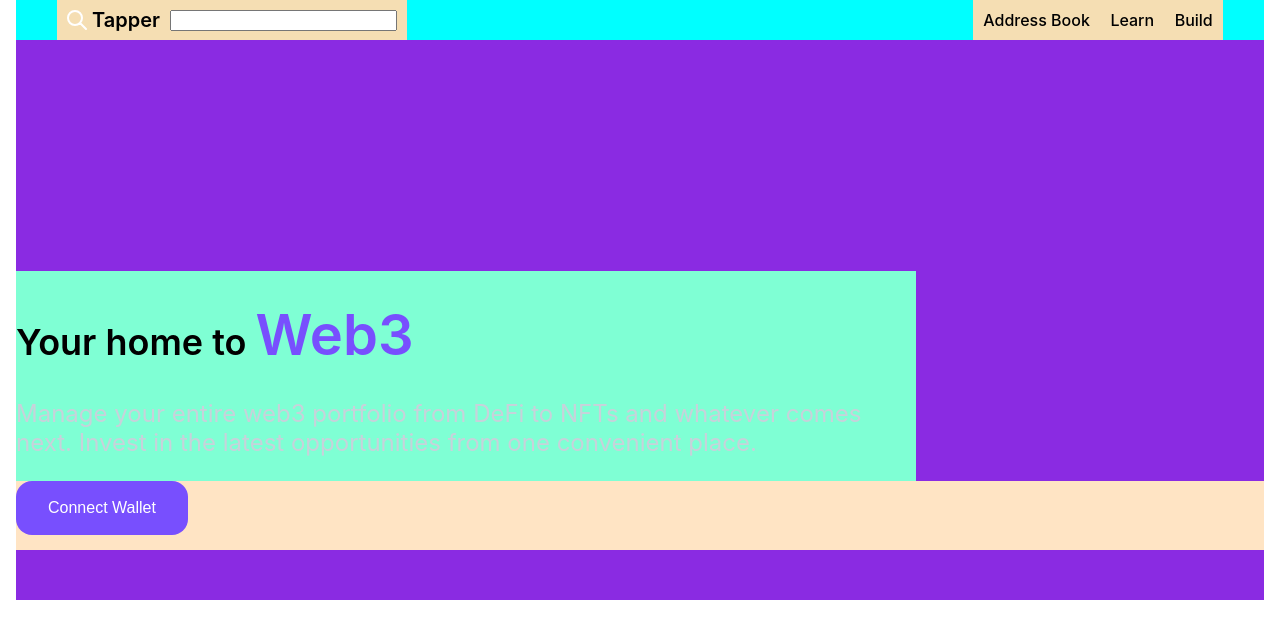
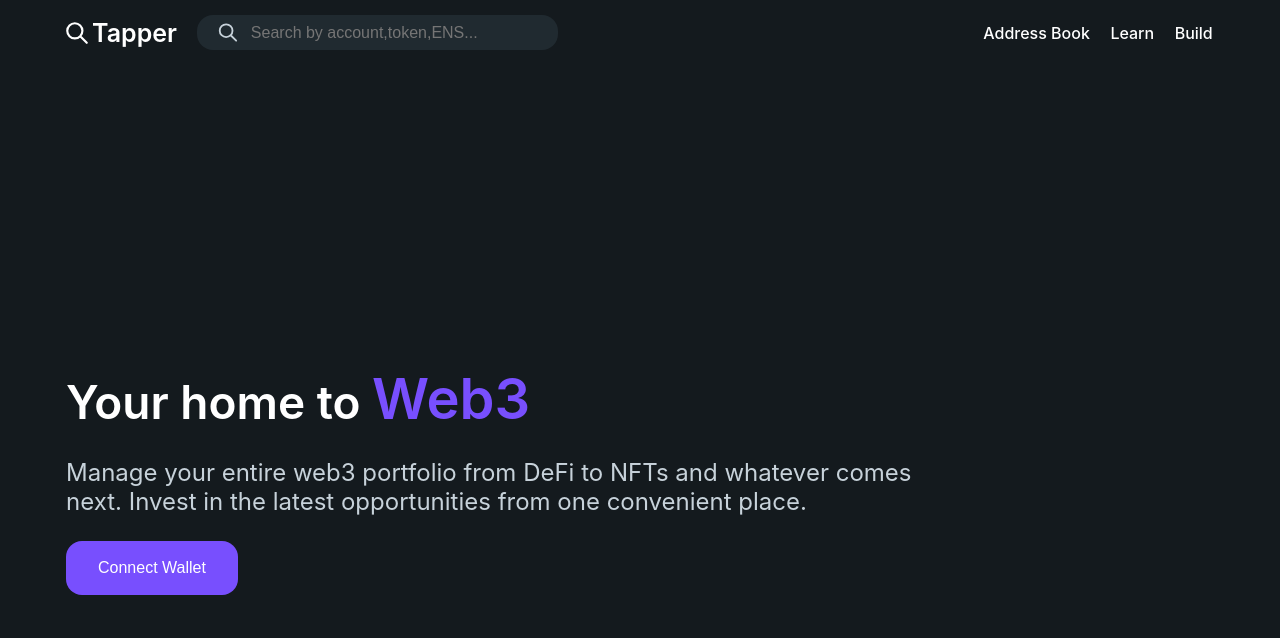
Before and after one commit to Bheemesh1706/Tapper, a Next.js app: page / in a window 1280 px wide. Shown: the top 638 px of the page. Built offline with nearby package versions, Linux system fonts and the light colour scheme.

Commit message:
Added styles to the front page

```diff
--- a/pages/index.tsx
+++ b/pages/index.tsx
@@ -31,13 +31,18 @@ const Home:React.FC = () => {
           <section  className={`${styles.desktopHeader} ${styles.headerConatiner} `}>
 
               <div className={`${styles.logo}`}>
-                    <svg xmlns="http://www.w3.org/2000/svg"  fill="none" viewBox="0 0 24 24" className={`${styles.icon}`} stroke="currentColor" strokeWidth={2}>
+                    <svg xmlns="http://www.w3.org/2000/svg"  fill="none" viewBox="0 0 24 24"  style={{transform:  "scale(1.3)",color:"white",height:"20px"}} stroke="currentColor" strokeWidth={2}>
                           <path strokeLinecap="round" strokeLinejoin="round" d="M21 21l-6-6m2-5a7 7 0 11-14 0 7 7 0 0114 0z" />
                     </svg>
                     <p>Tapper</p>
               </div>
               <div className={`${styles.inputContainer}`}>
-                    <input >
+
+                    <svg xmlns="http://www.w3.org/2000/svg"  fill="none" viewBox="0 0 24 24" stroke="currentColor" strokeWidth={2}>
+                        <path strokeLinecap="round" strokeLinejoin="round" d="M21 21l-6-6m2-5a7 7 0 11-14 0 7 7 0 0114 0z" />
+                    </svg>
+
+                    <input placeholder='Search by account,token,ENS...' >
                     </input>
               </div>
 
--- a/styles/Home.module.css
+++ b/styles/Home.module.css
@@ -1,6 +1,9 @@
 .mainContainer{
   height: 100vh;
   padding: 0 16px;
+  background-color: #141a1e;
+  color: white;
+  overflow: hidden;
 }
 
 .container{
@@ -12,7 +15,7 @@
 .navHeader{
   height: 2.5rem;
   width: 100%;
-  background-color: aqua;
+  padding-top: 25px;
 }
 
 .mobileNav{
@@ -31,9 +34,7 @@
 }
 
 .desktopHeader{
-  height: 100%;
-  width: 30%;
-  background-color: wheat;
+  width: 46%;
 }
 .headerConatiner{
   display: flex;
@@ -49,29 +50,46 @@
 .inputContainer{
   display: flex;
   height: 100%;
-  width: 80%;
-  justify-content: center;
+  width: 70%;
+  justify-content: flex-start;
   align-items: center;
-  padding: 0 10px;
+  border-radius: 16px;
+  background-color: #202A30;
+  padding: 5px 10px;
+  margin-right: 35px;
 }
 
 .inputContainer input{
   width: 100%;
   max-width: 300px;
+  color: #c7d2da;
+  font-size: 16px;
+  font-weight: 500;
+  outline: none;
+  border: none;
+  background-color: transparent;
+}
+
+.inputContainer svg{
+  margin: 0 10px;
+  max-height: 25px;
+  min-height: 25px;
+  color: #c7d2da;
 }
 
 .logo{
  display: flex;
  height: 100%;
- width: 6.5rem;
- justify-content: space-between;
+ flex:1;
+ justify-content: flex-start;
  align-items: center;
-padding-left: 10px;
+ padding-left: 10px;
+ margin-right: 20px;
 }
 
 .logo p{
   font-weight: 600;
-  font-size: 20px;
+  font-size: 25px;
   padding-left: 5px;
 }
 
@@ -83,6 +101,7 @@ padding-left: 10px;
   width: 20px;
   color: white;
 }
+
 .icon:hover{
   height: 20px;
   width: 20px;
@@ -114,29 +133,31 @@ padding-left: 10px;
   justify-content: flex-end;
   align-items: flex-start;
   padding: 50px 0;
-  background-color: blueviolet;
+  margin-left: 50px;
+  margin-top: 60px;
 }
 
 .heroBlock{
   max-width: 900px;
   text-align: left;
-  background-color: aquamarine;
+  margin: 0;
 }
 
 .heroBlock h1 {
-  font-size: 36px;
+  font-size: 46px;
   font-weight: 600;
+  margin: 0;
 }
 
 .heroBlock p{
   font-size: 24px;
   color: #c7d2da;
+  margin: 25px 0;
 }
 
 .buttonContainer{
   height: 15%;
   width: 100%;
-  background-color: bisque;
 }
 
 .buttonContainer button{
@@ -165,6 +186,10 @@ padding-left: 10px;
     display: flex;
     justify-content: center;
   }
+  .heroContainer{
+    margin-left: 0px;
+  }
+
 }
 
 /*Hero*/
```
